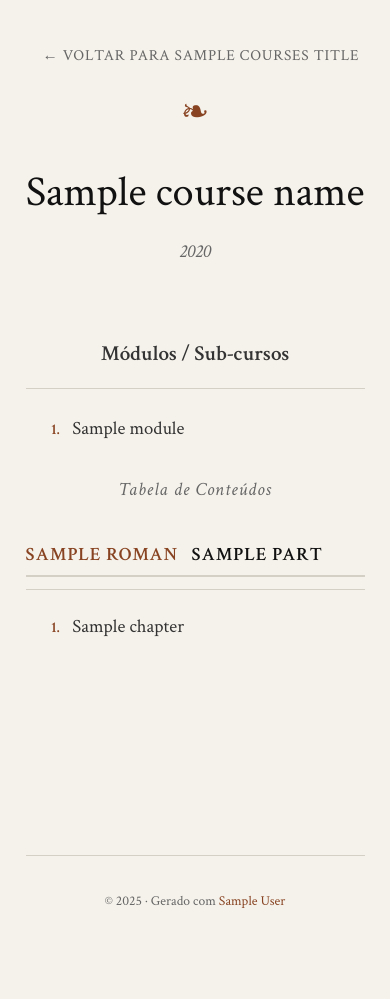
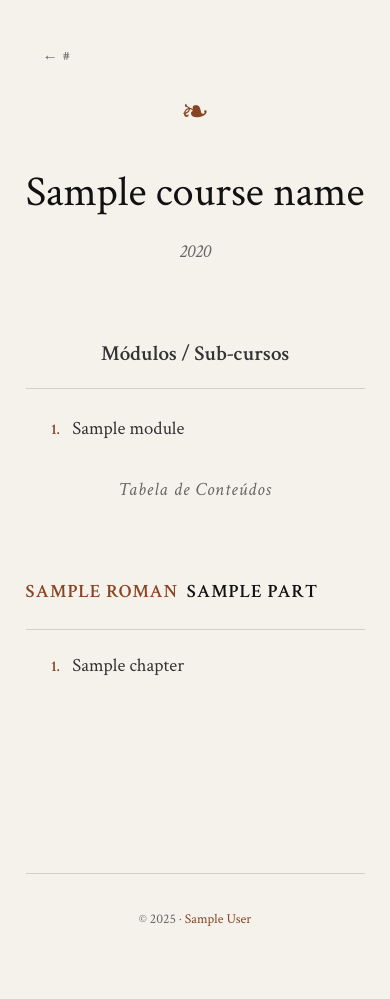
Before and after one commit to gsoaresbaptista/course-forge, a Python web app: template src/course_forge/templates/contents.html in a window 390 px wide. Before the commit the page ends 908 px from the top, so only its background shows below. Run offline with Jinja, Linux system fonts and the light colour scheme; the template is opened without the code that fills it: most values are stand-ins (such as "Sample title", 1, 10 or a date in 2020).

Commit message:
feat: Implement dynamic back links, improve contents page layout and responsiveness, and fix nested course output paths.

```diff
--- a/src/course_forge/infrastructure/config/config_loader.py
+++ b/src/course_forge/infrastructure/config/config_loader.py
@@ -1,4 +1,5 @@
 import os
+
 import yaml
 
 
--- a/src/course_forge/infrastructure/filesystem/fs_output_writer.py
+++ b/src/course_forge/infrastructure/filesystem/fs_output_writer.py
@@ -48,7 +48,8 @@ class FileSystemOutputWriter(OutputWriter):
 
     def write_contents(self, node: ContentNode, text: str) -> None:
         """Write contents.html for a course directory."""
-        out_dir = os.path.join(self._root_path, node.name)
+        # Use full path including parents (slugs_path) + current node name
+        out_dir = os.path.join(self._root_path, *node.slugs_path, node.name)
         os.makedirs(out_dir, exist_ok=True)
         html_path = os.path.join(out_dir, "contents.html")
         with open(html_path, "w", encoding="utf-8") as f:
--- a/src/course_forge/templates/base.html
+++ b/src/course_forge/templates/base.html
@@ -48,6 +48,7 @@
                     <a href="{{ next_chapter.slug }}.html" class="sidebar-nav-link next">{{ next_chapter.name }} →</a>
                     {% endif %}
                 </nav>
+
             </div>
         </nav>
 
--- a/src/course_forge/templates/contents.html
+++ b/src/course_forge/templates/contents.html
@@ -17,13 +17,12 @@
 <body>
     <div class="contents-page">
         <header class="contents-header">
-            <a href="/" class="back-link">← Voltar para {{ courses_title }}</a>
+            <a href="{{ back_link_url }}" class="back-link">← {{ back_link_text }}</a>
             <div class="contents-ornament">❧</div>
             <h1 class="contents-title">{{ course_name }}</h1>
             {% if year %}
             <p class="contents-year">{{ year }}</p>
             {% endif %}
-
         </header>
 
         <main class="contents-main">
@@ -46,7 +45,7 @@
 
             <p class="contents-subtitle">Tabela de Conteúdos</p>
 
-            <div class="parts-container">
+            <div class="parts-container {% if parts|length == 1 %}parts-container--single{% endif %}">
                 {% for part in parts %}
                 <div class="part-block {% if not part.title %}single-part{% endif %}">
                     {% if part.title %}
@@ -71,7 +70,7 @@
         </main>
 
         <footer class="footer">
-            <p>© 2025 · Gerado com <a href="#">{{ author }}</a></p>
+            <p>© 2025 · <a href="#">{{ author }}</a></p>
         </footer>
     </div>
 </body>
--- a/src/course_forge/templates/css/base.css
+++ b/src/course_forge/templates/css/base.css
@@ -29,7 +29,7 @@
     --font: 'Crimson Text', Georgia, serif;
     --font-code: Consolas, Monaco, monospace;
 
-    --content-max: 620px;
+    --content-max: 720px;
     --sidebar-width: 300px;
 }
 
@@ -851,14 +851,30 @@ figcaption {
 /* Grouped Parts Grid */
 .parts-container {
     display: grid;
-    grid-template-columns: repeat(auto-fit, minmax(300px, 1fr));
-    gap: 2.5rem;
+    grid-template-columns: 1fr;
+    gap: 4rem;
     margin-top: 1.5rem;
+}
+
+@media (min-width: 768px) {
+    .parts-container {
+        grid-template-columns: 1fr 1fr;
+        align-items: start;
+    }
+
+    /* Force single column for courses without parts grouping */
+    .parts-container--single {
+        grid-template-columns: 1fr;
+        max-width: 800px;
+        margin-left: auto;
+        margin-right: auto;
+    }
 }
 
 .part-block {
     display: flex;
     flex-direction: column;
+    /* margin-bottom handled by grid gap */
 }
 
 .part-title {
@@ -866,11 +882,16 @@ figcaption {
     font-size: 1.1rem;
     color: var(--heading);
     margin-bottom: 0.75rem;
-    padding-bottom: 0.25rem;
-    border-bottom: 2px solid var(--border);
+    padding-bottom: 0.5rem;
+    /* Removed border to avoid double line */
     text-transform: uppercase;
     letter-spacing: 0.05em;
     font-weight: 600;
+    min-height: 4.5rem;
+    /* Increased height for safer 2-line alignment */
+    display: flex;
+    align-items: flex-end;
+    /* Align bottom */
 }
 
 .part-roman {
@@ -890,6 +911,12 @@ figcaption {
     font-weight: 600;
     text-align: right;
 }
+
+/* Ensure no double borders in lists */
+.contents-item:last-child {
+    border-bottom: none;
+}
+
 
 .contents-name {
     font-weight: 400;
--- a/src/course_forge/templates/index.html
+++ b/src/course_forge/templates/index.html
@@ -36,7 +36,7 @@
         </main>
 
         <footer class="footer">
-            <p>© 2025 · Gerado com <a href="#">{{ site_name }}</a></p>
+            <p>© {{ current_year }} · <a href="#">{{ site_name }}</a></p>
         </footer>
     </div>
 </body>
```
Also changed, not shown: src/course_forge/infrastructure/templates/jinja_html_template_renderer.py (+42 -16 lines).
